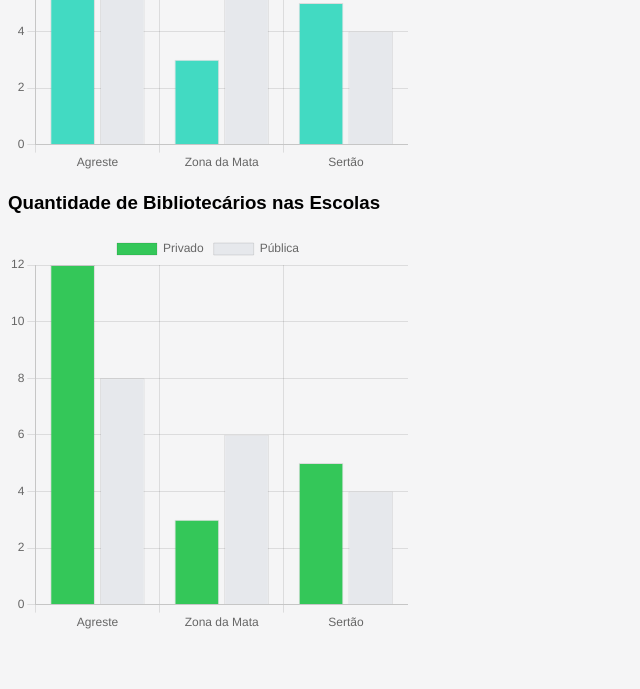
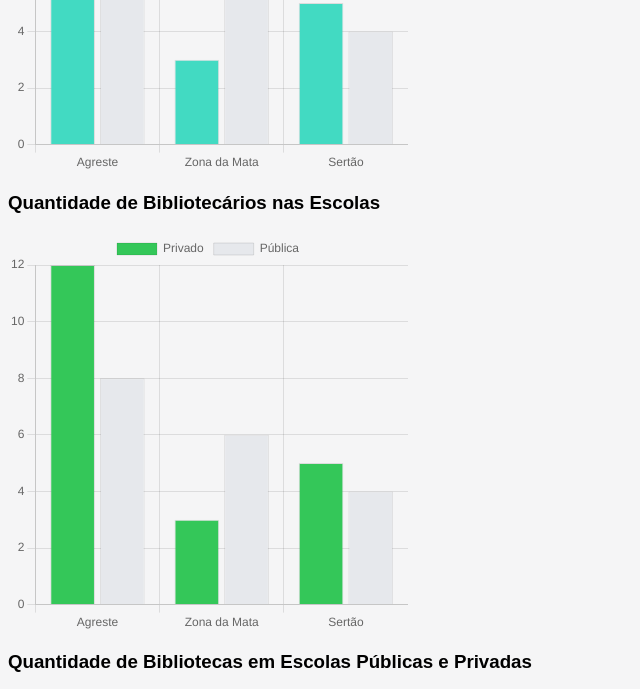
Before and after one commit to danielpaiva27/atv-grupo-marcio, a website: page project/index.html in a window 1280 px wide. Shown: the part 1230-1919 px from the top of the page, without its empty margins (0-640 px from the left). Drawn offline with nearby package versions, Linux system fonts and the light colour scheme.

Commit message:
titulo do chart4 add

```diff
--- a/project/index.html
+++ b/project/index.html
@@ -55,7 +55,7 @@
 
     <div class="chart chart4">
         <div class="chart-title">
-            <h3></h3>
+            <h3>Quantidade de Bibliotecas em Escolas Públicas e Privadas</h3>
         </div>
 
         <div class="container-chart chart4" style="width: 400px; height: 400px;">
```
